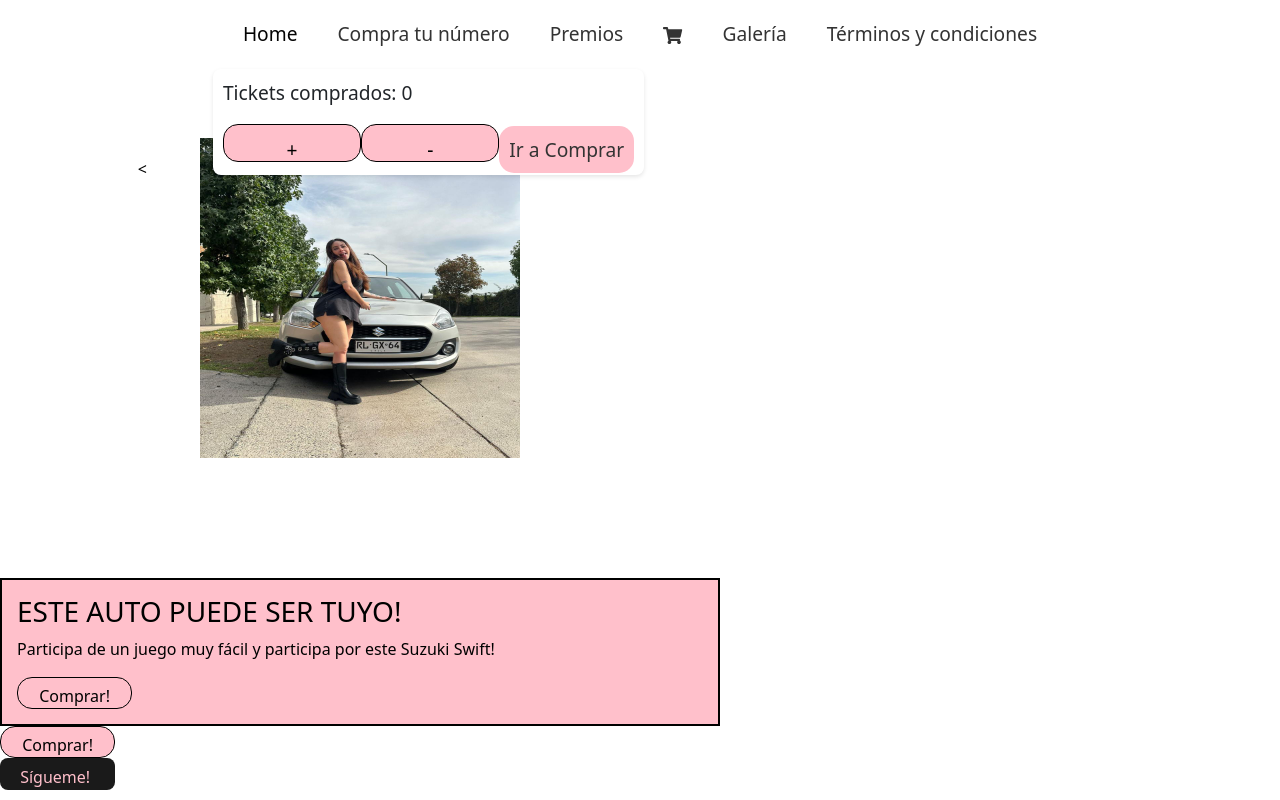
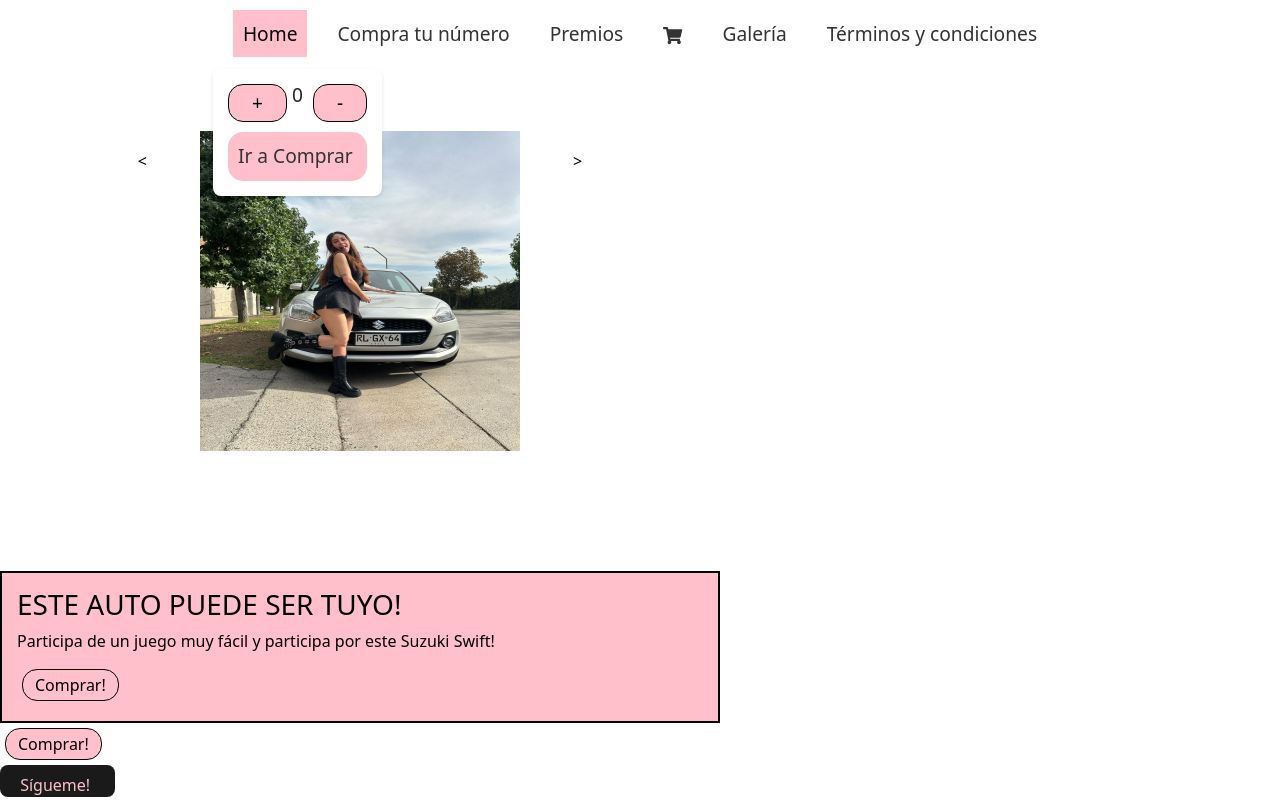
Before and after one commit to gonzalolavin99/Michelson-Cosmetics, a React app in the folder WEB/: page / in a window 1280 px wide. Both pictures are taken after a click on the link 672 px from the left and 33 px from the top of the page. Built offline with nearby package versions, Linux system fonts and the light colour scheme; the HTML template or start-up script is replaced by a standard one.

Commit message:
ADD: View de  compra exitosa, creada!

```diff
--- a/WEB/package.json
+++ b/WEB/package.json
@@ -15,7 +15,8 @@
     "react": "^18.2.0",
     "react-bootstrap": "^2.10.0",
     "react-dom": "^18.2.0",
-    "react-router-dom": "^6.21.3"
+    "react-icons": "^5.0.1",
+    "react-router-dom": "^6.22.3"
   },
   "devDependencies": {
     "@types/react": "^18.2.43",
--- a/WEB/src/App.jsx
+++ b/WEB/src/App.jsx
@@ -1,4 +1,3 @@
-// App.jsx
 import React from "react";
 import Navbar from "./components/Bar";
 import Home from "./views/Home";
@@ -10,11 +9,11 @@
 import "bootstrap/dist/css/bootstrap.min.css";
 import Premios from "./views/Premios";
 import "./index.css";
-import { TicketProvider } from "./context/TicketContext";
 import PruebaApi from "./components/PruebaApi";
+import CompraExitosa from "./views/CompraExitosa";
+import TicketProvider from "./context/TicketContext"; // Importar TicketProvider
 
 const App = () => {
-
   return (
     <TicketProvider>
       <div>
@@ -27,6 +26,7 @@
           <Route path="/terminos" element={<Terminos />} />
           <Route path="/premios" element={<Premios />} />
           <Route path="/pruebaApi" element={<PruebaApi />} />
+          <Route path="/compra-exitosa" element={<CompraExitosa />} />
         </Routes>
       </div>
     </TicketProvider>
--- a/WEB/src/components/Bar.jsx
+++ b/WEB/src/components/Bar.jsx
@@ -1,20 +1,16 @@
-import React, { useState } from "react";
+import React, { useState, useContext } from "react";
 import { NavLink } from "react-router-dom";
-import { useTicket } from "../context/TicketContext";
+import { TicketContext } from "../context/TicketContext";
 import { FaShoppingCart } from "react-icons/fa";
 
 const Navbar = () => {
-  const { cantidadTickets, handleCompra } = useTicket(); // Consumir el contexto
-  const [carritoAbierto, setCarritoAbierto] = useState(false); // Estado para controlar si el menú del carrito está abierto
-
-
+  const { cantidadTickets, setCantidadTickets, handleCompra } = useContext(TicketContext); // Consumir el contexto utilizando useContext  const [carritoAbierto, setCarritoAbierto] = useState(false); // Estado para controlar si el menú del carrito está abierto
+  const [carritoAbierto, setCarritoAbierto] = useState(false);
   const setActiveClass = ({ isActive }) => (isActive ? "active" : undefined);
 
   const toggleCarrito = () => {
     setCarritoAbierto(!carritoAbierto);
   };
-
-
 
   const sumarTicket = () => {
     handleCompra(1); // Llama a la función del contexto para agregar un ticket
@@ -58,13 +54,15 @@
             </a>
             {carritoAbierto && (
               <div className="cart-menu">
-                <p>Tickets comprados: {cantidadTickets}</p>
+                <div className="ticket-container">
                 <button className="btn-pink" onClick={sumarTicket}>
                   +
                 </button>
+                <p> {cantidadTickets}</p>
                 <button className="btn-pink" onClick={restarTicket}>
                   -
                 </button>
+                </div>
                 <NavLink className="btn-pink" to="/compra">
                   Ir a Comprar
                 </NavLink>
--- a/WEB/src/components/BuyButton.jsx
+++ b/WEB/src/components/BuyButton.jsx
@@ -1,27 +1,24 @@
-import React from 'react'
+// BuyButton.jsx
+import React, { useContext } from 'react';
 import Button from 'react-bootstrap/Button';
-import { useTicket } from '../context/TicketContext';
-
+import { TicketContext } from '../context/TicketContext';
 
 const BuyButton = () => {
-const {handleCompra} =useTicket(); // Obtener handleCompra del contexto
+  const { handleCompra } = useContext(TicketContext);
 
-const comprarTicket = () =>{
-  handleCompra(1)
-}
+  const comprarTicket = () => {
+    handleCompra(1);
+  };
 
   return (
     <div>
-    <div>
-      <Button className='btn-pink' onClick={comprarTicket}>
-        <div className='btn-text'>
-          Comprar!
-        </div>
-      </Button>
+      <div>
+        <Button className="btn-pink" onClick={comprarTicket}>
+          <div className="btn-text">Comprar!</div>
+        </Button>
+      </div>
     </div>
-  </div>
-  )
+  );
+};
 
-}
-
-export default BuyButton
+export default BuyButton;
--- a/WEB/src/context/TicketContext.jsx
+++ b/WEB/src/context/TicketContext.jsx
@@ -1,23 +1,24 @@
-// TicketContext.jsx
-import React, { createContext, useContext, useState } from "react";
+import React, { useState, createContext } from "react";
 
-const TicketContext = createContext(); // Se crea el contexto llamado TicketContext usando la función createContext. Esto contendrá la cantidad de tickets y la función para manejar la compra.
+const TicketContext = createContext({
+  cantidadTickets: 0,
+  setCantidadTickets: () => {},
+  handleCompra: () => {},
+});
 
-export const TicketProvider = ({ children }) => {
-  const [cantidadTickets, setCantidadTickets] = useState(0); // Se crea el estado cantidadTickets que partirá en 0 usando useState
+const TicketProvider = ({ children }) => {
+  const [cantidadTickets, setCantidadTickets] = useState(0);
 
   const handleCompra = (cantidad) => {
-    // Revisa si handleCompra se está ejecutando correctamente console.log("Compra realizada");
-    setCantidadTickets((prevCantidadTickets) => prevCantidadTickets + cantidad); // Este handle se encarga de aumentar o disminuir la cantidad de tickets según el argumento recibido
+    setCantidadTickets((prevCantidadTickets) => prevCantidadTickets + cantidad);
   };
 
   return (
-    <TicketContext.Provider value={{ cantidadTickets, handleCompra }}>
+    <TicketContext.Provider value={{ cantidadTickets, setCantidadTickets, handleCompra }}>
       {children}
     </TicketContext.Provider>
   );
 };
 
-export const useTicket = () => {
-  return useContext(TicketContext);
-};
+export default TicketProvider;
+export { TicketContext };
--- a/WEB/src/index.css
+++ b/WEB/src/index.css
@@ -58,7 +58,7 @@
   size: 0.5rem;
   background-color: white;
   margin-top: 0.5rem;
-};
+}
 
 .btn-cart {
   background-color: black;
@@ -69,10 +69,7 @@
   background-color: #ffc0cb;
 
   color: white; /* Cambia el color del texto a blanco cuando el botón está en estado clicked */
-};
-
-
-
+}
 
 .active {
   background-color: #ffc0cb;
@@ -137,16 +134,21 @@
   background-color: #ffc0cb !important;
   color: black;
   border-color: #000000;
-
   border-radius: 15px;
   cursor: pointer;
   transition: background-color 0.25s, border-color 0.25s, color 0.25s;
-}
+  margin: 5px;
+  width: auto;
+  white-space: nowrap;
+  text-overflow: ellipsis;
+  display: flex;
+  align-items: center;
+};
+
 
 .btn-text {
   text-align: center;
 }
-
 
 .btn-pink:hover {
   background-color: #000000 !important;
@@ -166,17 +168,31 @@
   animation: slideDown 0.2s ease; /* Agregar animación para desplazar hacia abajo */
 }
 
+.ticket-container {
+  display: flex;
+  align-items: center;
+}
+
+.ticket-container button {
+  margin-right: 5px; /* Ajusta el espaciado entre los botones */
+}
+
+.ticket-container p {
+  margin-right: 5px; /* Ajusta el espaciado entre el texto y los botones */
+}
+
 @keyframes slideDown {
   from {
     opacity: 0;
-    transform: translateY(-10px); /* Desplazar hacia arriba para ocultar el menú */
+    transform: translateY(
+      -10px
+    ); /* Desplazar hacia arriba para ocultar el menú */
   }
   to {
     opacity: 1;
     transform: translateY(0); /* Sin desplazamiento al mostrar el menú */
   }
 }
-
 
 @media (prefers-color-scheme: light) {
   :root {
--- a/WEB/src/views/CompraExitosa.jsx
+++ b/WEB/src/views/CompraExitosa.jsx
@@ -1,9 +1,42 @@
-import React from 'react'
-
+// Este componente se puede modificar para mostrar información específica de la compra
 const CompraExitosa = () => {
   return (
-    <div>CompraExitosa</div>
-  )
-}
+    <div>
+      <h1>Compra exitosa</h1>
+      <p>¡Felicidades por tu compra!</p>
+      {/* Aquí puedes mostrar información del ticket comprado, como número de ticket, fecha de compra, etc. */}
+    </div>
+  );
+};
 
-export default CompraExitosa
+export default CompraExitosa;
+
+
+// const CompraExitosa = () => {
+//   const [ticket, setTicket] = useState(null);
+
+//   useEffect(() => {
+//     const fetchTicket = async () => {
+//       const response = await fetch("/api/tickets/12345"); // Reemplaza 12345 con el ID del ticket
+//       const ticketData = await response.json();
+//       setTicket(ticketData);
+//     };
+//     fetchTicket();
+//   }, []);
+
+//   return (
+//     <div>
+//       <h1>Compra exitosa</h1>
+//       {ticket && (
+//         <div>
+//           <h2>Información del ticket</h2>
+//           <p>Número de ticket: {ticket.id}</p>
+//           <p>Fecha de compra: {ticket.fechaCompra}</p>
+//           <p>Precio: {ticket.precio}</p>
+//         </div>
+//       )}
+//     </div>
+//   );
+// };
+
+// export default CompraExitosa;
--- a/WEB/src/views/ComprarNumero.jsx
+++ b/WEB/src/views/ComprarNumero.jsx
@@ -1,14 +1,31 @@
-import React from "react";
+import React, { useState, useContext } from "react";
 import BuyButton from "../components/BuyButton";
+import { useNavigate } from "react-router-dom";
+import { TicketContext } from "../context/TicketContext"; // Importar el contexto
 
-const ComprarNumero = ({ setCantidadTickets }) => {
+const ComprarNumero = () => {
+  const [compraExitosa, setCompraExitosa] = useState(false);
+  const navigate = useNavigate();
+  const { setCantidadTickets } = useContext(TicketContext); // Obtener setCantidadTickets desde el contexto
+
   const handleCompra = () => {
+    // Incrementa la cantidad de tickets
     setCantidadTickets((prevCantidad) => prevCantidad + 1);
+
+    // Navigate to the `CompraExitosa` view
+    navigate('/compra-exitosa');
+
+    // Update purchase successful state
+    setCompraExitosa(true);
   };
 
   return (
     <div>
-      <BuyButton onClick={handleCompra} />
+      {/* Botón "Paga aquí" que llama a la función handleCompra */}
+      <button className="btn-pink" onClick={handleCompra}>Paga aquí</button>
+
+      {/* Botón "No pagues aquí" (opcional) */}
+      <button className="btn-pink">No pagues aquí!</button>
     </div>
   );
 };
--- a/WEB/src/views/Home.jsx
+++ b/WEB/src/views/Home.jsx
@@ -1,23 +1,22 @@
 // Home.jsx
-import React from 'react';
+import React, { useContext } from 'react';
 import Carrusel from '../components/Carrusel';
 import BuyButton from '../components/BuyButton';
-import { useTicket } from "../context/TicketContext";
+import { TicketContext } from "../context/TicketContext";
 import IgButton from '../components/IgButton';
 import Info from '../components/Info';
 
-
 const Home = () => {
-  const { handleCompra } = useTicket();
+  const { handleCompra } = useContext(TicketContext);
 
   return (
     <div>
       <Carrusel />
-      <Info/>
-      <BuyButton onClick={handleCompra} />
+      <Info />
+      <BuyButton />
       <IgButton></IgButton>
     </div>
   );
-}
+};
 
 export default Home;
```
Also changed, not shown: WEB/src/main.jsx (+6 -6 lines), 1 other file (tests, documents, lock files or other folders).
